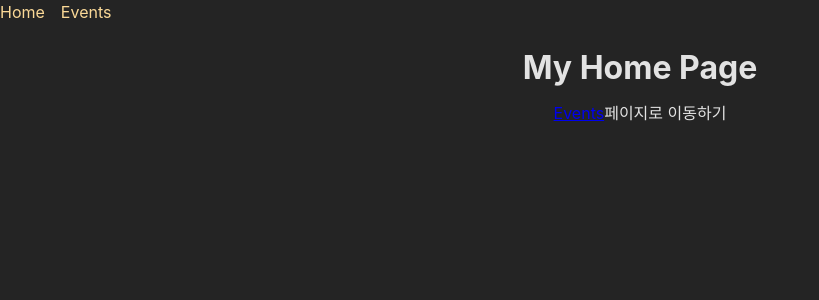
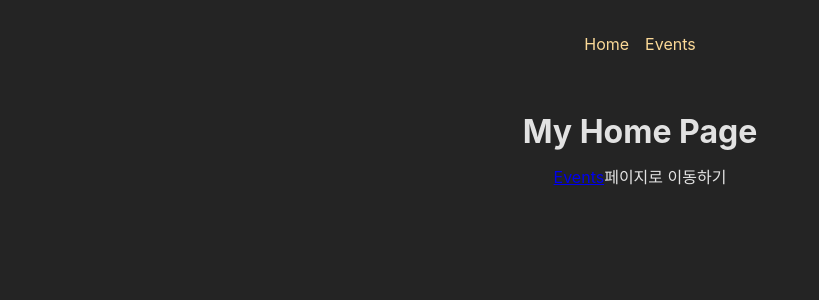
Before and after one commit to chanhee7/react-study202406, a React (Create React App) app: page / in a window 1280 px wide. Shown: the top 300 px of the page, without its empty margins (0-819 px from the left). Built offline with nearby package versions, Linux system fonts and the light colour scheme.

Commit message:
# 상대경로로 링크 제어하기

```diff
--- a/src/components/RouteExample/layout/MainNavigation.js
+++ b/src/components/RouteExample/layout/MainNavigation.js
@@ -12,7 +12,7 @@ const MainNavigation = ({ isActive }) => {
   };
 
   return (
-    <header className={styles.hearder}>
+    <header className={styles.header}>
       <nav>
         <ul className={styles.list}>
           <li>
```
